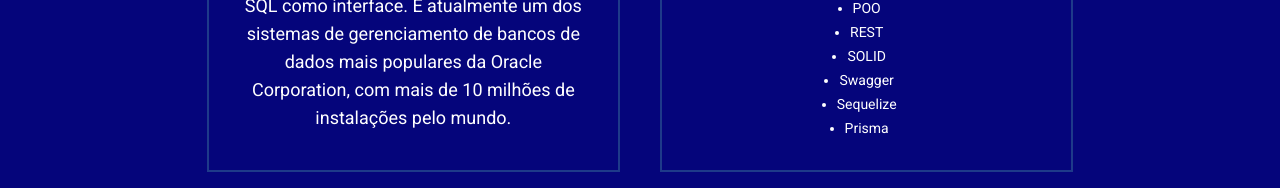
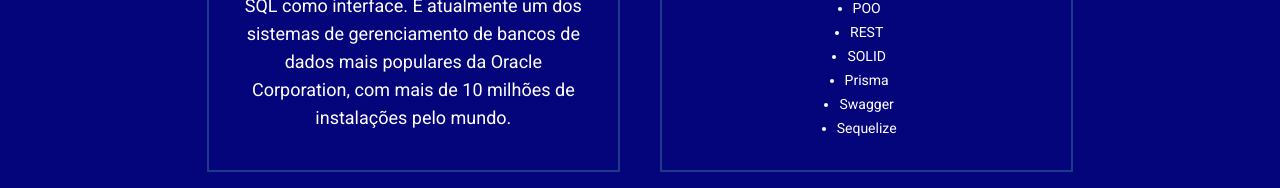
Before and after one commit to mferreiradb/portfolio, a React (Vite) app: page /conhecimentos in a window 1280 px wide. Shown: the part 2102-2290 px from the top of the page. Built offline with nearby package versions, Linux system fonts and the light colour scheme.

Commit message:
Update index.jsx

```diff
--- a/src/Pages/Conhecimentos/index.jsx
+++ b/src/Pages/Conhecimentos/index.jsx
@@ -125,9 +125,9 @@ export const Conhecimentos = () => {
 						<li type='disc' className='text-sm w-7/8 text-white'>POO</li>
 						<li type='disc' className='text-sm w-7/8 text-white'>REST</li>
 						<li type='disc' className='text-sm w-7/8 text-white'>SOLID</li>
+						<li type='disc' className='text-sm w-7/8 text-white'>Prisma</li>
 						<li type='disc' className='text-sm w-7/8 text-white'>Swagger</li>
 						<li type='disc' className='text-sm w-7/8 text-white'>Sequelize</li>
-						<li type='disc' className='text-sm w-7/8 text-white'>Prisma</li>
 					</ul>
 				</Card>
 
```
